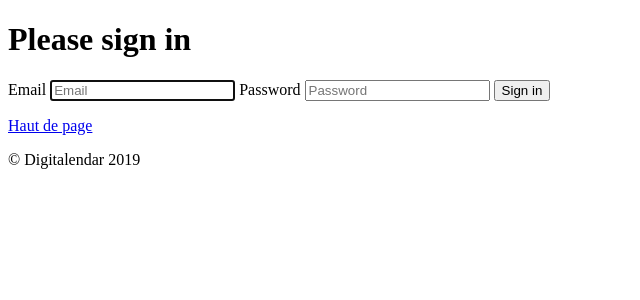
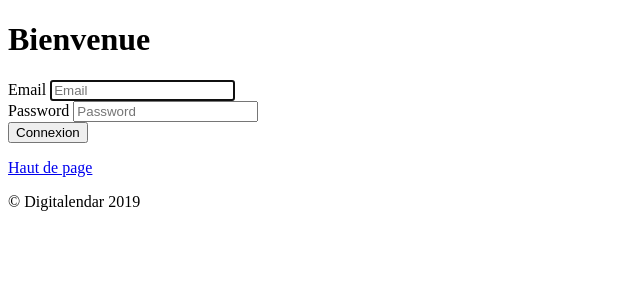
Before and after one commit to Jerome357/digitalendar, a Symfony app: template templates/security/login.html.twig in a window 1280 px wide. Shown: the part 44-344 px from the top of the page, without its empty margins (0-640 px from the left). Run offline with Twig, Linux system fonts and the light colour scheme; the template is opened without the code that fills it, so the values that code supplies are empty; some libraries are stand-ins or nearby versions.

Commit message:
mise en page

```diff
--- a/templates/security/login.html.twig
+++ b/templates/security/login.html.twig
@@ -7,16 +7,19 @@
     {% if error %}
         <div class="alert alert-danger">{{ error.messageKey|trans(error.messageData, 'security') }}</div>
     {% endif %}
+    <div class="container">
+    <div class="row">
+        <div class="col-md-12">
 
-    <h1 class="h3 mb-3 font-weight-normal">Please sign in</h1>
+    <h1 class="h3 mb-3 font-weight-normal">Bienvenue</h1>
     <label for="inputEmail" class="sr-only">Email</label>
     <input type="email" value="{{ last_username }}" name="email" id="inputEmail" class="form-control" placeholder="Email" required autofocus>
+    <div class="mt-2">
     <label for="inputPassword" class="sr-only">Password</label>
     <input type="password" name="password" id="inputPassword" class="form-control" placeholder="Password" required>
-
+    </div>
     <input type="hidden" name="_csrf_token"
-           value="{{ csrf_token('authenticate') }}"
-    >
+           value="{{ csrf_token('authenticate') }}">
 
     {#
         Uncomment this section and add a remember_me option below your firewall to activate remember me functionality.
@@ -29,8 +32,11 @@
         </div>
     #}
 
-    <button class="btn btn-lg btn-primary" type="submit">
-        Sign in
+    <button class="btn btn-lg btn-primary mt-2" type="submit">
+        Connexion
     </button>
+        </div>
+        </div>
+    </div>
 </form>
 {% endblock %}
```
Also changed, not shown: templates/event/new.html.twig (+5 -2 lines), templates/registration/register.html.twig (+7 -1 lines).
